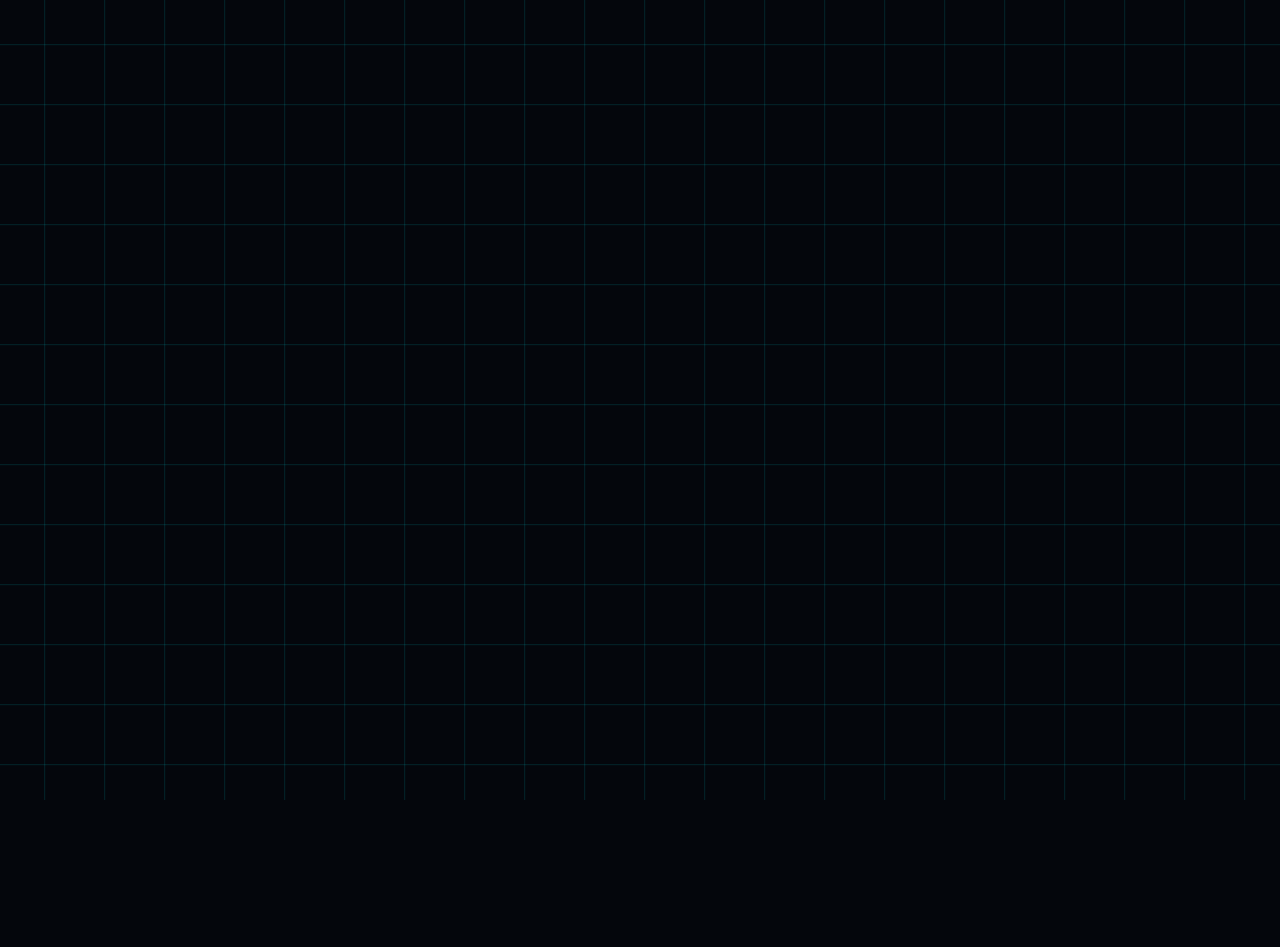
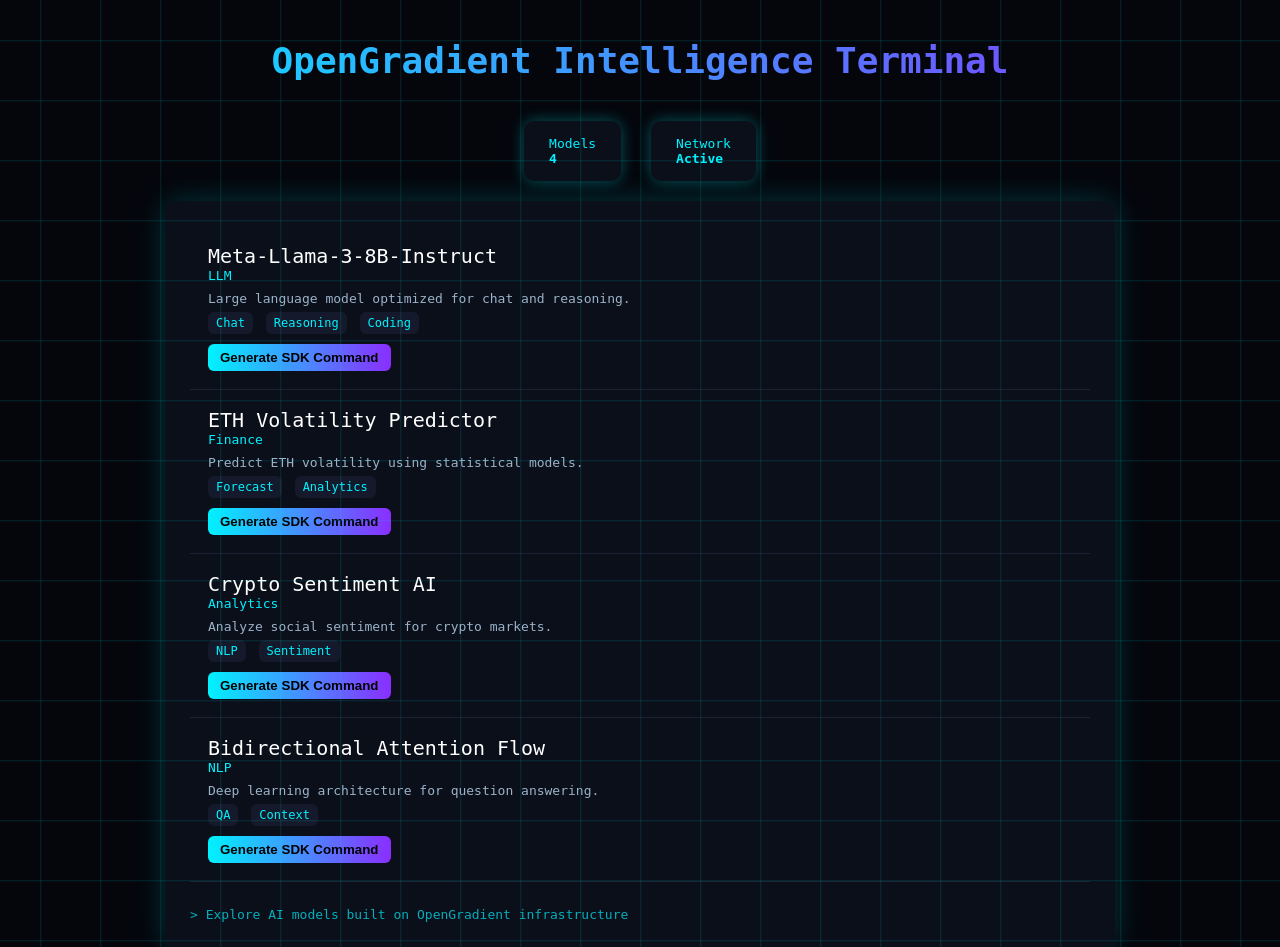
Before and after one commit to arthuroua/opengradient-intelligence-terminal, a Flask app: page / in a window 1280 px wide. Before the commit the page ends 800 px from the top, so only its background shows below. Run offline with Flask 3, Linux system fonts and the light colour scheme.

Commit message:
Update index.html

```diff
--- a/templates/index.html
+++ b/templates/index.html
@@ -9,11 +9,13 @@
 
 body{
 background:#04060c;
+color:#00f2ff;
 font-family:monospace;
 margin:0;
-color:#00f2ff;
 overflow-x:hidden;
 }
+
+/* animated grid */
 
 body::before{
 content:"";
@@ -21,10 +23,10 @@ position:fixed;
 width:200%;
 height:200%;
 background:
-linear-gradient(#00f2ff22 1px, transparent 1px),
-linear-gradient(90deg,#00f2ff22 1px, transparent 1px);
+linear-gradient(#00f2ff22 1px,transparent 1px),
+linear-gradient(90deg,#00f2ff22 1px,transparent 1px);
 background-size:60px 60px;
-animation:gridMove 25s linear infinite;
+animation:gridMove 20s linear infinite;
 }
 
 @keyframes gridMove{
@@ -52,13 +54,12 @@ margin-bottom:20px;
 .stat{
 background:#0b0f1a;
 padding:15px 25px;
-border-radius:8px;
-box-shadow:0 0 10px #00f2ff55;
-text-align:center;
+border-radius:10px;
+box-shadow:0 0 15px #00f2ff55;
 }
 
 .terminal{
-max-width:950px;
+max-width:900px;
 margin:auto;
 padding:25px;
 background:#0b0f1a;
@@ -66,10 +67,153 @@ border-radius:12px;
 box-shadow:0 0 30px #00f2ff33;
 }
 
-.search{
-width:100%;
+.model{
+border-bottom:1px solid #1a2333;
+padding:18px;
+transition:0.3s;
+}
+
+.model:hover{
+background:#111827;
+transform:scale(1.02);
+}
+
+.name{
+font-size:20px;
+color:white;
+}
+
+.category{
+font-size:13px;
+color:#00f2ff;
+}
+
+.description{
+margin-top:8px;
+color:#9bb3c9;
+}
+
+.cap{
+display:inline-block;
+background:#141a2b;
+padding:4px 8px;
+border-radius:6px;
+margin-right:5px;
+margin-top:6px;
+font-size:12px;
+}
+
+button{
+margin-top:10px;
+background:linear-gradient(90deg,#00f2ff,#8a2eff);
+border:none;
+padding:6px 12px;
+cursor:pointer;
+border-radius:6px;
+font-weight:bold;
+}
+
+.code{
+background:#04060c;
+margin-top:10px;
 padding:10px;
-margin-bottom:20px;
-background:#04060c;
-border:1px solid #00f2ff55;
-color
+border-radius:6px;
+display:none;
+white-space:pre;
+color:#00f2ff;
+}
+
+.prompt{
+margin-top:25px;
+opacity:0.7;
+}
+
+</style>
+
+</head>
+
+<body>
+
+<div class="header">
+OpenGradient Intelligence Terminal
+</div>
+
+<div class="stats">
+
+<div class="stat">
+Models<br>
+<b>{{models|length}}</b>
+</div>
+
+<div class="stat">
+Network<br>
+<b>Active</b>
+</div>
+
+</div>
+
+<div class="terminal">
+
+{% for m in models %}
+
+<div class="model">
+
+<div class="name">{{m.name}}</div>
+
+<div class="category">{{m.category}}</div>
+
+<div class="description">{{m.description}}</div>
+
+{% for c in m.caps %}
+<span class="cap">{{c}}</span>
+{% endfor %}
+
+<br>
+
+<button onclick="generate('{{m.name}}')">
+Generate SDK Command
+</button>
+
+<div class="code" id="code-{{m.name}}"></div>
+
+</div>
+
+{% endfor %}
+
+<div class="prompt">
+> Explore AI models built on OpenGradient infrastructure
+</div>
+
+</div>
+
+<script>
+
+function generate(model){
+
+let code =
+`pip install opengradient
+
+import opengradient as og
+
+llm = og.LLM(private_key="YOUR_KEY")
+
+response = llm.chat(
+model="${model}",
+messages=[{"role":"user","content":"Hello"}]
+)
+
+print(response)
+`
+
+let box = document.getElementById("code-"+model)
+
+box.style.display="block"
+box.textContent=code
+
+}
+
+</script>
+
+</body>
+
+</html>
```
